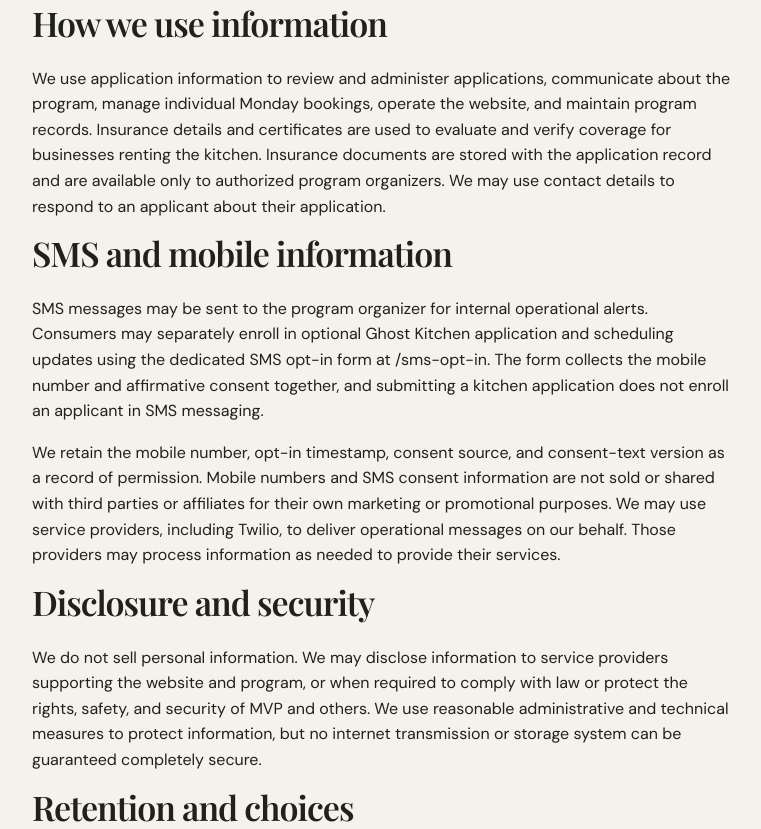
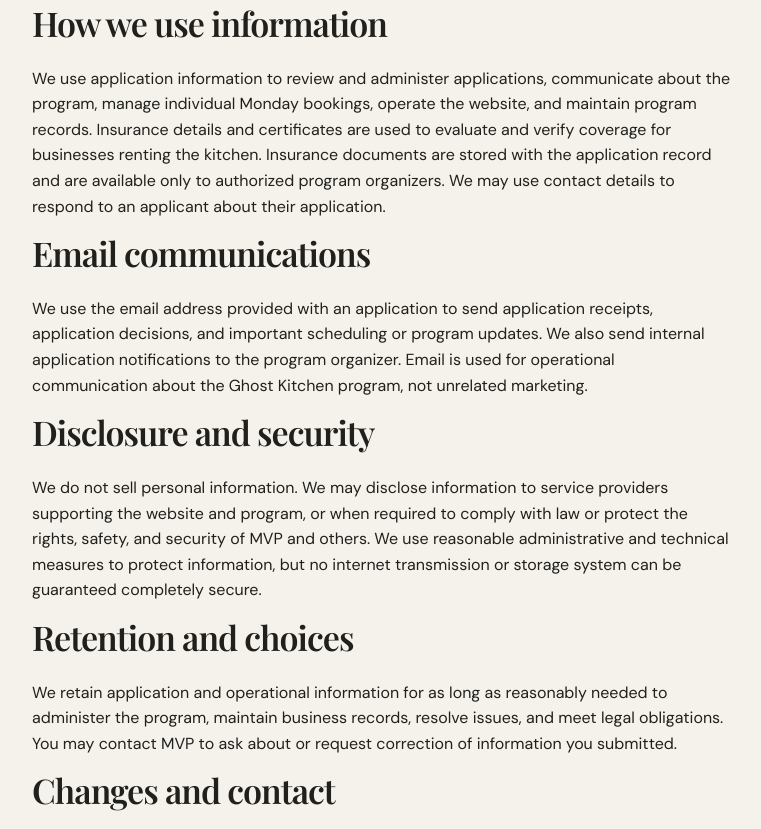
Before and after one commit to jarzenskimichael/Ghost-Kitchen, a Flask app: page /privacy in a window 1280 px wide. Shown: the part 843-1672 px from the top of the page, without its empty margins (96-857 px from the left). Run offline with Flask 3, Linux system fonts and the light colour scheme.

Commit message:
Switch Ghost Kitchen notifications to email only

```diff
--- a/mvp-ghost-kitchen/app/templates/privacy.html
+++ b/mvp-ghost-kitchen/app/templates/privacy.html
@@ -4,7 +4,7 @@
 <section class="section"><div class="form-intro">
 <h2>Business identity</h2><p>MVP Ghost Kitchen is operated by <strong>Chef MJs Feel Good BBQ LLC, doing business as Merriman Valley Pizza</strong> ("MVP," "we," or "us").</p><h2>Information we collect</h2><p>We collect information submitted through the business application, which may include a contact name, business name, email address, phone number, business details, menu and concept information, licensing details, insurance carrier, policy number, coverage amount, policy expiration date, and uploaded food photos or sample menus. Applicants may also upload a certificate of insurance.</p>
 <h2>How we use information</h2><p>We use application information to review and administer applications, communicate about the program, manage individual Monday bookings, operate the website, and maintain program records. Insurance details and certificates are used to evaluate and verify coverage for businesses renting the kitchen. Insurance documents are stored with the application record and are available only to authorized program organizers. We may use contact details to respond to an applicant about their application.</p>
-<h2>SMS and mobile information</h2><p>SMS messages may be sent to the program organizer for internal operational alerts. Consumers may separately enroll in optional Ghost Kitchen application and scheduling updates using the dedicated SMS opt-in form at /sms-opt-in. The form collects the mobile number and affirmative consent together, and submitting a kitchen application does not enroll an applicant in SMS messaging.</p><p>We retain the mobile number, opt-in timestamp, consent source, and consent-text version as a record of permission. Mobile numbers and SMS consent information are not sold or shared with third parties or affiliates for their own marketing or promotional purposes. We may use service providers, including Twilio, to deliver operational messages on our behalf. Those providers may process information as needed to provide their services.</p>
+<h2>Email communications</h2><p>We use the email address provided with an application to send application receipts, application decisions, and important scheduling or program updates. We also send internal application notifications to the program organizer. Email is used for operational communication about the Ghost Kitchen program, not unrelated marketing.</p>
 <h2>Disclosure and security</h2><p>We do not sell personal information. We may disclose information to service providers supporting the website and program, or when required to comply with law or protect the rights, safety, and security of MVP and others. We use reasonable administrative and technical measures to protect information, but no internet transmission or storage system can be guaranteed completely secure.</p>
 <h2>Retention and choices</h2><p>We retain application and operational information for as long as reasonably needed to administer the program, maintain business records, resolve issues, and meet legal obligations. You may contact MVP to ask about or request correction of information you submitted.</p>
 <h2>Changes and contact</h2><p>We may update this policy as the program changes. The current version will be posted on this page. For privacy questions or requests, contact Merriman Valley Pizza through its established business contact channels.</p>
```
